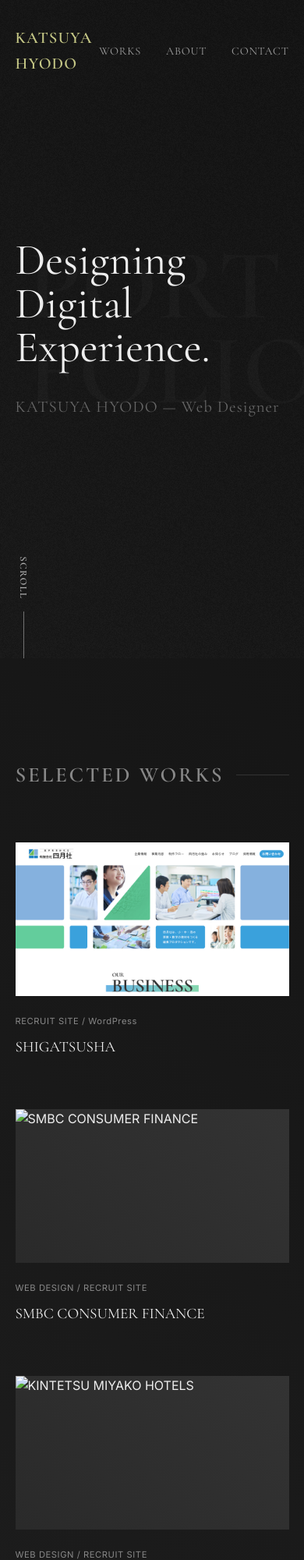
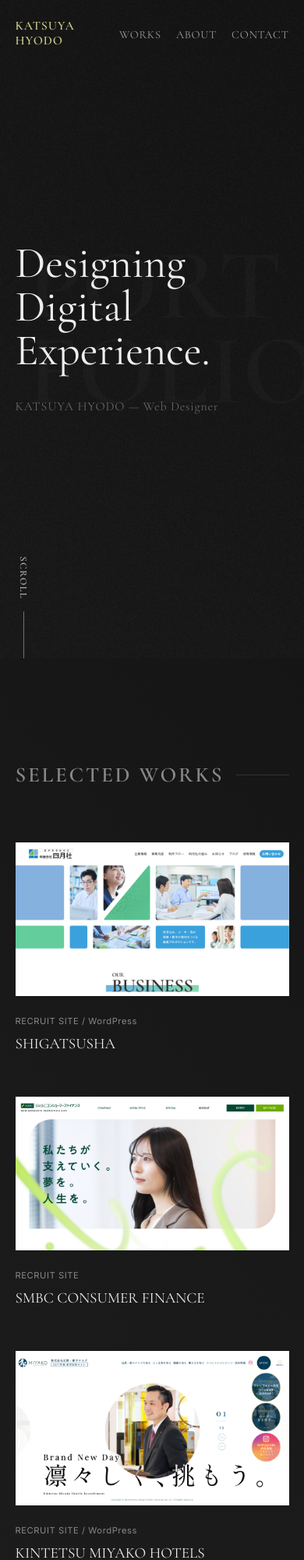
Before and after one commit to hyooo-ky/portfolio, a plain HTML site: page index.html in a window 390 px wide. Shown: the top 2000 px of the page at 78% size. Drawn offline with nearby package versions, Linux system fonts and the light colour scheme.

Commit message:
260313調整

```diff
--- a/css/style.scss
+++ b/css/style.scss
@@ -215,6 +215,7 @@
 	padding: 2rem 5%;
 	mix-blend-mode: difference;
 	z-index: 100;
+	line-height: 1.2;
 	&-inner {
 		display: flex;
 		justify-content: space-between;
@@ -237,6 +238,7 @@
 		font-size: 1.2rem;
 		font-weight: 400;
 		transition: color 0.3s;
+		line-height: 1.2;
 	}
 	&-item {
 		position: relative;
@@ -249,9 +251,17 @@
 		}
 		&:hover .work-overlay {
 			opacity: 1;
+			&::before{
+				opacity: 1;
+			}
 		}
 		&:hover .work-image-placeholder {
 			transform: scale(1.05);
+		}
+		&:hover{
+			.view-more {
+				opacity: 1;
+			}
 		}
 	}
 	&-info {
@@ -265,12 +275,16 @@
 		left: 0;
 		width: 100%;
 		height: 100%;
-		background: rgba(0, 0, 0, 0.3);
-		display: flex;
 		align-items: center;
 		justify-content: center;
-		opacity: 0;
-		transition: opacity 0.3s;
+		&::before{
+			position: absolute;
+			content: "";
+			inset: 0;
+			background: rgba(0, 0, 0, 0.5);
+			opacity: 0;
+			transition: opacity 0.3s;
+		}
 	}
 	&-category {
 		font-size: 0.7rem;
@@ -279,18 +293,27 @@
 	}
 }
 .view-more {
+	position: absolute;
+	inset: 0;
+	margin: auto;
+	width: fit-content;
+	height: fit-content;
+	display: inline-block;
+	opacity: 0;
 	border: 1px solid white;
-	padding: 0.5rem 1.5rem;
+	padding: 0.4rem 1.8rem;
 	border-radius: 50px;
-	font-size: 0.8rem;
 	text-transform: uppercase;
-	letter-spacing: 0.1em;
-	backdrop-filter: blur(5px);
+	backdrop-filter: blur(8px);
+	font-family: var(--font-serif);
+	font-weight: 600;
+	font-size: .9rem;
+	letter-spacing: 0.05em;
 }
 .works-grid {
 	display: grid;
 	grid-template-columns: repeat(auto-fill, minmax(350px, 1fr));
-	gap: 4rem 2rem;
+	gap: 3.5rem 2rem;
 }
 .work-image-container {
 	width: 100%;
@@ -430,8 +453,23 @@
 
 /* Responsive */
 @media (max-width: 768px) {
+	.header{
+		padding: 1.5rem 5%;
+	}
+	.logo{
+		font-size: 1rem;
+		width: 35%;
+	}
+	.nav{
+		ul{
+			gap: 1.2em;
+		}
+	}
 	.hero-title {
 		font-size: 3.5rem;
+	}
+	.hero-profile{
+		font-size: 1rem;
 	}
 	.works-grid {
 		grid-template-columns: 1fr;
--- a/index.html
+++ b/index.html
@@ -75,12 +75,12 @@
 						<div class="about-text">
 							<p class="about-pr">愛媛県出身。大学卒業後は不動産会社にて新規顧客開拓に従事しました。その後、自分の興味や適性を見つめ直し、以前から関心のあったWebデザインの分野に挑戦することを決意しました。HTML/CSSを独学で学び、デザイン会社に入社しました。約８年間、Webデザイナーとして主にWebサイト制作に携わり、構成設計からデザイン、コーディング、公開後の更新管理まで一貫して担当してきました。デザインと実装の両方を経験しているため、実装や運用を見据えた設計ができることが強みです。退職を機に岡山県で働きたいと考え、これまでの経験を活かしながら、地域で長くWeb制作に携わっていきたいと考えています。</p>
 							<p class="about-skill">
-								<span>SKILL</span>
-								デザイン：Illustrator / Photoshop / Adobe XD<br>
-								コーディング：HTML / CSS / JavaScript<br>
-								CMS / Movabletype / HeartCore<br>
-								EC：futureshop / EC CUBE / Rakuten)<br>
-								チャットツール：Slack / ChatWork
+								<span>SKILLS</span>
+								デザイン： Illustrator / Photoshop / XD<br>
+								コーディング： HTML / CSS / JavaScript / jQuery<br>
+								CMS： WordPress / Movabletype / HeartCore<br>
+								EC： futureshop / EC CUBE / Rakuten<br>
+								チャットツール： Slack / ChatWork
 							</p>
 						</div>
 					</div>
--- a/js/main.js
+++ b/js/main.js
@@ -11,25 +11,56 @@
         url:"https://www.shigatsusya.jp/",
         img:"img/work-01.jpg"
     },
-    {title:"SMBC CONSUMER FINANCE",category:"WEB DESIGN / RECRUIT SITE",url:"https://www.smbc-cf-recruit.jp/",img:"img/dummy.jpg"},
-    {title:"KINTETSU MIYAKO HOTELS",category:"WEB DESIGN / RECRUIT SITE",url:"https://www.miyakohotels-recruiting.com/newgraduate.html",img:"img/dummy.jpg"},
-    {title:"ACCESS PROGRESS",category:"WEB DESIGN / CORPORATE SITE",url:"https://www.access-t.co.jp/pg/",img:"img/dummy.jpg"},
-    {title:"SUNTORY LOGISTICS",category:"WEB DESIGN / RECRUIT SITE",url:"https://www.suntorylogistics.co.jp/recruit/",img:"img/dummy.jpg"},
-    {title:"KINEEL",category:"WEB DESIGN / ONLINE SHOP",url:"https://www.kineel.jp/f/shop/",img:"img/dummy.jpg"},
-    {title:"SOWAKA",category:"WEB DESIGN / OFFICIAL SITE",url:"https://sowaka.com/",img:"img/dummy.jpg"},
-    {title:"YUIKUEN",category:"WEB DESIGN / OFFICIAL SITE",url:"https://yuikuen.com/",img:"img/dummy.jpg"}
+    {
+      title:"SMBC CONSUMER FINANCE",
+      category:"RECRUIT SITE",
+      url:"https://www.smbc-cf-recruit.jp/",
+      img:"img/work-02.jpg"
+    },
+    {
+      title:"KINTETSU MIYAKO HOTELS",
+      category:"RECRUIT SITE / WordPress",
+      url:"https://www.miyakohotels-recruiting.com/newgraduate.html",
+      img:"img/work-03.jpg"
+    },
+    {
+      title:"ACCESS PROGRESS",
+      category:"CORPORATE SITE / WordPress",
+      url:"https://www.access-t.co.jp/pg/",
+      img:"img/work-04.jpg"
+    },
+    {
+      title:"SUNTORY LOGISTICS",
+      category:"RECRUIT SITE",
+      url:"https://www.suntorylogistics.co.jp/recruit/",
+      img:"img/work-05.jpg"
+    },
+    {
+      title:"KINEEL",
+      category:"OFFICIAL SITE & ONLINE SHOP(futureshop) / WordPress",
+      url:"https://www.kineel.jp/",
+      img:"img/work-06.jpg"
+    },
+    {
+      title:"SOWAKA",
+      category:"OFFICIAL SITE / WordPress",
+      url:"https://sowaka.com/",
+      img:"img/work-07.jpg"
+    },
+    {
+      title:"YUIKUEN",
+      category:"OFFICIAL SITE / WordPress",
+      url:"https://yuikuen.com/",
+      img:"img/work-08.jpg"
+    }
   ];
 
   const grid = document.getElementById("worksGrid");
-
   if (grid) {
     const fragment = document.createDocumentFragment();
-
     works.forEach(work => {
-
       const article = document.createElement("article");
       article.className = "work-item";
-
       article.innerHTML = `
         <a href="${work.url}" target="_blank" rel="noopener noreferrer" class="work-link">
           <div class="work-image-container">
@@ -46,10 +77,8 @@
           </div>
         </a>
       `;
-
       fragment.appendChild(article);
     });
-
     grid.appendChild(fragment);
   }
 
@@ -58,28 +87,22 @@
   ----------------------------- */
 
   const cursor = document.getElementById("cursor-follower");
-
   if (cursor && window.matchMedia("(pointer: fine)").matches) {
-
     cursor.style.display = "block";
-
     document.addEventListener("mousemove", e => {
       cursor.style.left = e.clientX + "px";
       cursor.style.top = e.clientY + "px";
     });
-
     document.addEventListener("mouseover", e => {
       if (e.target.closest("a,button")) {
         cursor.classList.add("cursor-hover");
       }
     });
-
     document.addEventListener("mouseout", e => {
       if (e.target.closest("a,button")) {
         cursor.classList.remove("cursor-hover");
       }
     });
-
   }
 
   /* -----------------------------
```
Also changed, not shown: css/style.css, css/style.min.css, img/work-02.jpg (added), img/work-03.jpg (added), img/work-04.jpg (added), img/work-05.jpg (added), img/work-06.jpg (added), img/work-07.jpg (added), img/work-08.jpg (added), 2 other files. Lines whose indentation alone changed are shown as unchanged.
